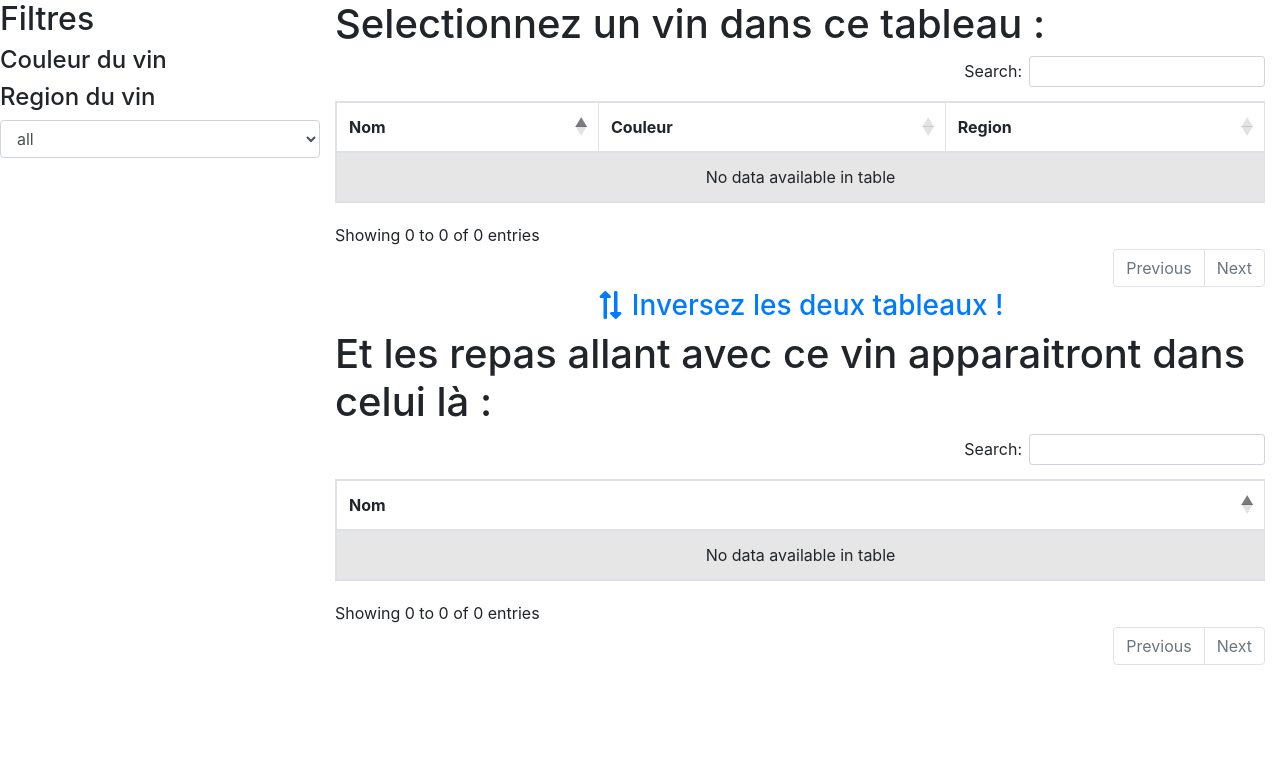
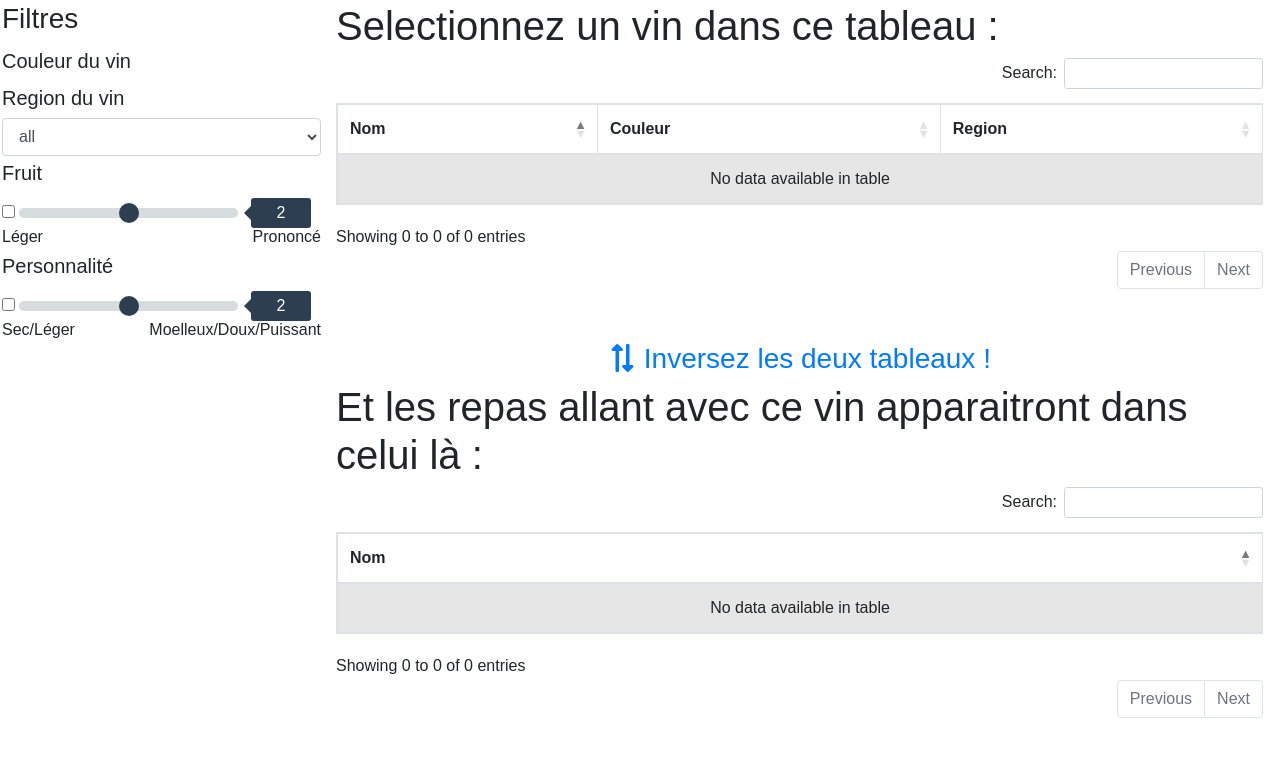
Before and after one commit to ripoul/Leclerc-Vins, a Django app: page /vins/ in a window 1280 px wide. Shown: the top 757 px of the page. Run offline with Django 3.2, Linux system fonts and the light colour scheme; data that the repository does not hold is empty; some libraries are stand-ins or nearby versions.

Commit message:
add filtre fruit et personalité : - reste disable checkbox

```diff
--- a/leclerc_vins/vins/models.py
+++ b/leclerc_vins/vins/models.py
@@ -2,6 +2,7 @@
 from __future__ import unicode_literals
 
 from django.db import models
+from .modelFields import IntegerRangeField
 
 class Region(models.Model):
     Nom = models.CharField(max_length=200)
@@ -27,6 +28,8 @@ class Vin(models.Model):
     Couleur = models.ForeignKey(CouleurVin)
     Repas = models.ManyToManyField(Repas)
     Region = models.ForeignKey(Region)
+    Fruit = IntegerRangeField(min_value=0, max_value=4, default=2)
+    Personalite = IntegerRangeField(min_value=0, max_value=4, default=2)
 
     def __str__(self):
-        return "Nom : %s, Couleur : %s"%(self.Nom, self.Couleur)
+        return "Nom : %s, Couleur : %s, Region : %s, Fruit : %s, Personalite : %s"%(self.Nom, self.Couleur, self.Region, self.Fruit, self.Personalite)
--- a/leclerc_vins/vins/serializers.py
+++ b/leclerc_vins/vins/serializers.py
@@ -23,4 +23,4 @@ class VinSerializer(serializers.ModelSerializer):
 
     class Meta:
         model = Vin
-        fields = ('id', 'Nom', 'Couleur', 'Region')
+        fields = ('id', 'Nom', 'Couleur', 'Region', 'Fruit', 'Personalite')
--- a/leclerc_vins/vins/static/vins/index.css
+++ b/leclerc_vins/vins/static/vins/index.css
@@ -1,4 +1,200 @@
 .imgSelected{
-    padding:5px;
-    border:3px solid #021a40;
+    width:115px;
+    border:2px solid #000000;
+    padding: 5px;
 }
+
+.couleur{
+    padding:7px;
+}
+
+*, *:before, *:after {
+    box-sizing: border-box;
+  }
+
+  body {
+    padding: 2px;
+    font-family: sans-serif;
+  }
+
+  h5{
+      margin-top: 5px;
+  }
+
+  .range-slider {
+    margin: 5px 0 0 0%;
+  }
+
+  .range-slider {
+    width: 100%;
+  }
+
+  .range-slider__range {
+    -webkit-appearance: none;
+    width: calc(100% - (100px));
+    height: 10px;
+    border-radius: 5px;
+    background: #d7dcdf;
+    outline: none;
+    padding: 0;
+    margin: 0;
+  }
+  .range-slider__range::-webkit-slider-thumb {
+    -webkit-appearance: none;
+            appearance: none;
+    width: 20px;
+    height: 20px;
+    border-radius: 50%;
+    background: #2c3e50;
+    cursor: pointer;
+    transition: background 0.15s ease-in-out;
+  }
+  .range-slider__range::-webkit-slider-thumb:hover {
+    background: #1abc9c;
+  }
+  .range-slider__range:active::-webkit-slider-thumb {
+    background: #1abc9c;
+  }
+  .range-slider__range::-moz-range-thumb {
+    width: 20px;
+    height: 20px;
+    border: 0;
+    border-radius: 50%;
+    background: #2c3e50;
+    cursor: pointer;
+    transition: background 0.15s ease-in-out;
+  }
+  .range-slider__range::-moz-range-thumb:hover {
+    background: #1abc9c;
+  }
+  .range-slider__range:active::-moz-range-thumb {
+    background: #1abc9c;
+  }
+  .range-slider__range:focus::-webkit-slider-thumb {
+    box-shadow: 0 0 0 3px #fff, 0 0 0 6px #1abc9c;
+  }
+
+  .range-slider__value {
+    display: inline-block;
+    position: relative;
+    width: 60px;
+    color: #fff;
+    line-height: 20px;
+    text-align: center;
+    border-radius: 3px;
+    background: #2c3e50;
+    padding: 5px 10px;
+    margin-left: 8px;
+  }
+  .range-slider__value:after {
+    position: absolute;
+    top: 8px;
+    left: -7px;
+    width: 0;
+    height: 0;
+    border-top: 7px solid transparent;
+    border-right: 7px solid #2c3e50;
+    border-bottom: 7px solid transparent;
+    content: "";
+  }
+
+  ::-moz-range-track {
+    background: #d7dcdf;
+    border: 0;
+  }
+
+  input::-moz-focus-inner,
+  input::-moz-focus-outer {
+    border: 0;
+  }
+
+
+  label.btn span {
+    font-size: 1.5em ;
+  }
+
+  label input[type="radio"] ~ i.fa.fa-circle-o{
+      color: #c8c8c8;    display: inline;
+  }
+  label input[type="radio"] ~ i.fa.fa-dot-circle-o{
+      display: none;
+  }
+  label input[type="radio"]:checked ~ i.fa.fa-circle-o{
+      display: none;
+  }
+  label input[type="radio"]:checked ~ i.fa.fa-dot-circle-o{
+      color: #7AA3CC;    display: inline;
+  }
+  label:hover input[type="radio"] ~ i.fa {
+  color: #7AA3CC;
+  }
+
+  label input[type="checkbox"] ~ i.fa.fa-square-o{
+      color: #c8c8c8;    display: inline;
+  }
+  label input[type="checkbox"] ~ i.fa.fa-check-square-o{
+      display: none;
+  }
+  label input[type="checkbox"]:checked ~ i.fa.fa-square-o{
+      display: none;
+  }
+  label input[type="checkbox"]:checked ~ i.fa.fa-check-square-o{
+      color: #7AA3CC;    display: inline;
+  }
+  label:hover input[type="checkbox"] ~ i.fa {
+  color: #7AA3CC;
+  }
+
+  div[data-toggle="buttons"] label.active{
+      color: #7AA3CC;
+  }
+
+  div[data-toggle="buttons"] label {
+  display: inline-block;
+  padding: 6px 12px;
+  margin-bottom: 0;
+  font-size: 14px;
+  font-weight: normal;
+  line-height: 2em;
+  text-align: left;
+  white-space: nowrap;
+  vertical-align: top;
+  cursor: pointer;
+  background-color: none;
+  border: 0px solid
+  #c8c8c8;
+  border-radius: 3px;
+  color: #c8c8c8;
+  -webkit-user-select: none;
+  -moz-user-select: none;
+  -ms-user-select: none;
+  -o-user-select: none;
+  user-select: none;
+  }
+
+  div[data-toggle="buttons"] label:hover {
+  color: #7AA3CC;
+  }
+
+  div[data-toggle="buttons"] label:active, div[data-toggle="buttons"] label.active {
+  -webkit-box-shadow: none;
+  box-shadow: none;
+  }
+
+
+
+#lab {
+  width: 100%;
+}
+
+#labMin{
+  float:left;
+  margin-top: -3px;
+  width:auto;
+}
+
+#labMax{
+  float:right;
+  margin-top: -3px;
+  width: auto;
+}
--- a/leclerc_vins/vins/static/vins/index.js
+++ b/leclerc_vins/vins/static/vins/index.js
@@ -1,4 +1,36 @@
 $(document).ready(function() {
+    function encodeQueryData(data) {
+        /*
+        var data = { 'first name': 'George', 'last name': 'Jetson', 'age': 110 };
+        var querystring = encodeQueryData(data);
+        console.log(querystring);
+        */
+        let ret = [];
+        for (let d in data){
+          ret.push(encodeURIComponent(d) + '=' + encodeURIComponent(data[d]));
+        }
+        return ret.join('&');
+    }
+
+    function getFruitPerso() {
+        var slPerso = $('#perso');
+        var slFruit = $('#fruit');
+        var cbFruit = $('#cb_fruit');
+        var cbPerso = $('#cb_perso');
+        var data = {};
+        var urlVins='getVins/-1?';
+
+        if (cbFruit.prop('checked')) {
+            data.fruit= slFruit.prop('value')
+        }
+        if (cbPerso.prop('checked')) {
+            data.perso= slPerso.prop('value')
+        }
+
+        urlVins+=encodeQueryData(data);
+        return urlVins;
+    }
+
     var vinTable = $('#vinTable').DataTable( {
         dom: "Bfrtip",
         ajax: {
@@ -45,11 +77,33 @@ $(document).ready(function() {
         if($(this).attr('class').includes('imgSelected')){
             $(this).removeClass('imgSelected');
             var filteredData = vinTable.columns(1).search('').draw();
+
+            $( ".perso #labMin" ).text("Sec/Léger");
+            $( ".perso #labMax" ).text("Moelleux/Doux/Puissant");
         }else{
             $( ".couleur" ).removeClass( "imgSelected" )
             $(this).addClass('imgSelected');
             var couleur = $(this).find('img').attr('alt');
             var filteredData = vinTable.columns(1).search(couleur).draw();
+
+            switch (couleur) {
+                case 'Blanc':
+                    $( ".perso #labMin" ).text("Sec");
+                    $( ".perso #labMax" ).text("Moelleux");
+                    break;
+                case 'Rose':
+                    $( ".perso #labMin" ).text("Sec");
+                    $( ".perso #labMax" ).text("Doux");
+                    break;
+                case 'rouge':
+                    $( ".perso #labMin" ).text("Léger");
+                    $( ".perso #labMax" ).text("Puissant");
+                    break;
+                default:
+                    $( ".perso #labMin" ).text("Sec");
+                    $( ".perso #labMax" ).text("Doux");
+                    break;
+            }
         }
     });
 
@@ -60,4 +114,27 @@ $(document).ready(function() {
             var filteredData = vinTable.columns(2).search(this.value).draw();
         }
     });
+
+    var slider = $('.range-slider'),
+        range = $('.range-slider__range'),
+        value = $('.range-slider__value');
+
+    slider.each(function(){
+
+      value.each(function(){
+        var value = $(this).prev().attr('value');
+        $(this).html(value);
+      });
+
+      range.on('input', function(){
+        $(this).next(value).html(this.value);
+        var url = getFruitPerso();
+        vinTable.ajax.url(url).load();
+      });
+    });
+
+    $( ".cb_filtre" ).click(function() {
+        var url = getFruitPerso();
+        vinTable.ajax.url(url).load();
+    });
 });
--- a/leclerc_vins/vins/static/vins/repas.js
+++ b/leclerc_vins/vins/static/vins/repas.js
@@ -18,7 +18,8 @@ $(document).ready(function() {
         dom: "Bfrtip",
         columns: [
             { data: "Nom" },
-            {data: "Couleur.couleur"}
+            {data: "Couleur.couleur"},
+            { data: "Region.Nom" }
         ],
         select: true,
         "language": {
--- a/leclerc_vins/vins/templates/vins/index.html
+++ b/leclerc_vins/vins/templates/vins/index.html
@@ -26,10 +26,10 @@
         <div class="row">
             <div class="col-md-3">
                 <div class="row">
-                    <h2>Filtres</h2>
+                    <h3>Filtres</h3>
                 </div>
                 <div class="row">
-                    <h4>Couleur du vin</h4>
+                    <h5>Couleur du vin</h5>
                 </div>
                 <div class="row">
                     {% for couleur in couleurs %}
@@ -42,13 +42,35 @@
                     {% endfor %}
                 </div>
                 <div class="row">
-                        <h4>Region du vin</h4>
+                    <h5>Region du vin</h5>
                     <select class="form-control region">
                         <option value="all">all</option>
                         {% for region in regions %}
                             <option value="{{region.Nom}}">{{region.Nom}}</option>
                         {% endfor %}
                     </select>
+                </div>
+                <div class="row">
+                    <h5>Fruit</h5>
+                    <div class="range-slider">
+                        <input class="cb_filtre" id="cb_fruit" type="checkbox">
+                        <input id="fruit" class="range-slider__range" type="range" value="2" min="0" max="4">
+                        <span class="range-slider__value">2</span>
+                    </div>
+                    <div id="lab">
+                        <span id="labMin">Léger</span> <span id="labMax">Prononcé</span>
+                    </div>
+                </div>
+                <div class="row">
+                    <h5>Personnalité</h5>
+                    <div class="range-slider">
+                        <input class="cb_filtre" id="cb_perso" type="checkbox">
+                        <input id="perso" class="range-slider__range " type="range" value="2" min="0" max="4">
+                        <span class="range-slider__value">2</span>
+                    </div>
+                    <div id="lab" class="perso">
+                        <span id="labMin">Sec/Léger</span> <span id="labMax">Moelleux/Doux/Puissant</span>
+                    </div>
                 </div>
             </div>
             <div class="col-md-9">
--- a/leclerc_vins/vins/templates/vins/repas.html
+++ b/leclerc_vins/vins/templates/vins/repas.html
@@ -42,6 +42,7 @@
             <tr>
                 <th>Nom</th>
                 <th>Couleur</th>
+                <th>Region</th>
             </tr>
         </thead>
     </table>
--- a/leclerc_vins/vins/urls.py
+++ b/leclerc_vins/vins/urls.py
@@ -4,6 +4,6 @@ from . import views
 urlpatterns = [
     url(r'^$', views.index, name='index'),
     url(r'^repas', views.repas, name='repas'),
-    url(r'^getVins/(?P<repas>[-]{0,1}[0-9]+)/$', views.getVins, name='getVins'),
+    url(r'^getVins/(?P<repas>[-]{0,1}[0-9]+)$', views.getVins, name='getVins'),
     url(r'^getRepas/(?P<vin>[-]{0,1}[0-9]+)/$', views.getRepas, name='getRepas'),
 ]
--- a/leclerc_vins/vins/views.py
+++ b/leclerc_vins/vins/views.py
@@ -36,6 +36,14 @@ def getVins(request, repas):
     else:
         instance = Vin.objects.filter(Repas=int(repas))
 
+    perso = int(request.GET.get('perso',-1))
+    fruit = int(request.GET.get('fruit', -1))
+
+    if(fruit>=0):
+        instance = instance.filter(Fruit=fruit)
+    if(perso>=0):
+        instance = instance.filter(Personalite=perso)
+
     serializer = VinSerializer(instance, many=True)
     myjson = JSONRenderer().render(serializer.data)
     return HttpResponse(json.dumps({'data':json.loads(myjson.decode('utf-8'))}))
```
Also changed, not shown: leclerc_vins/vins/modelFields.py (added, +10 -0 lines). Lines whose indentation alone changed are shown as unchanged.
